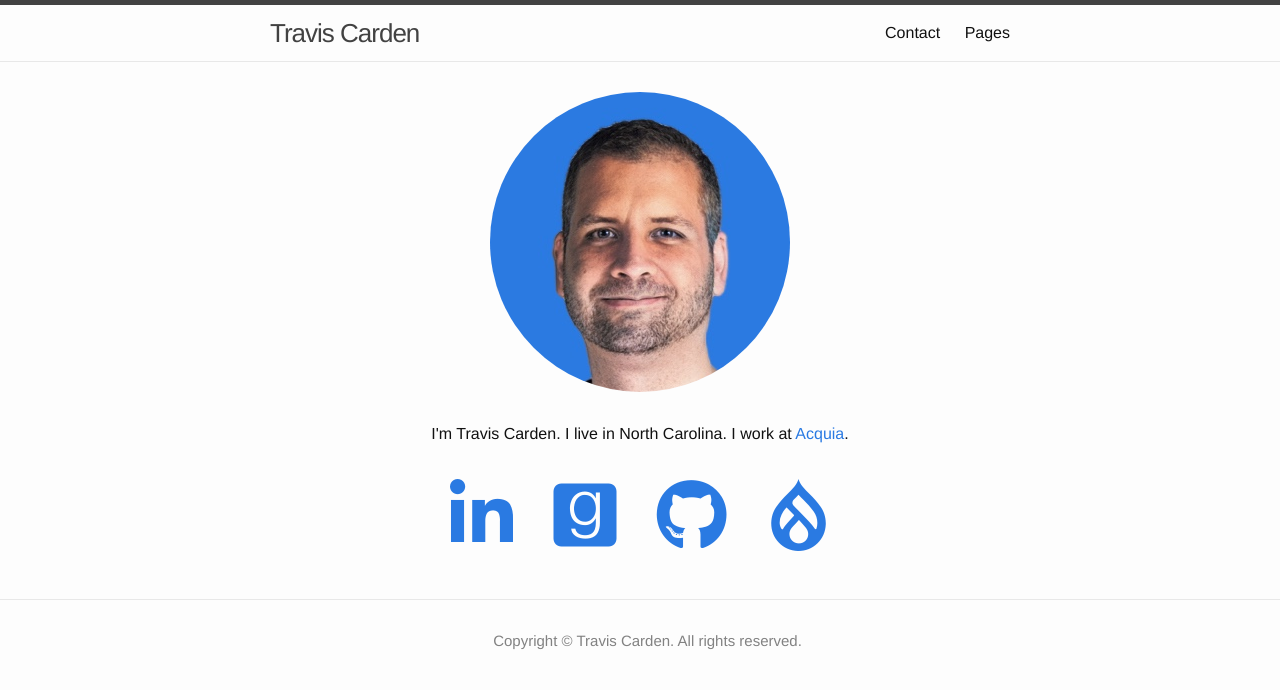
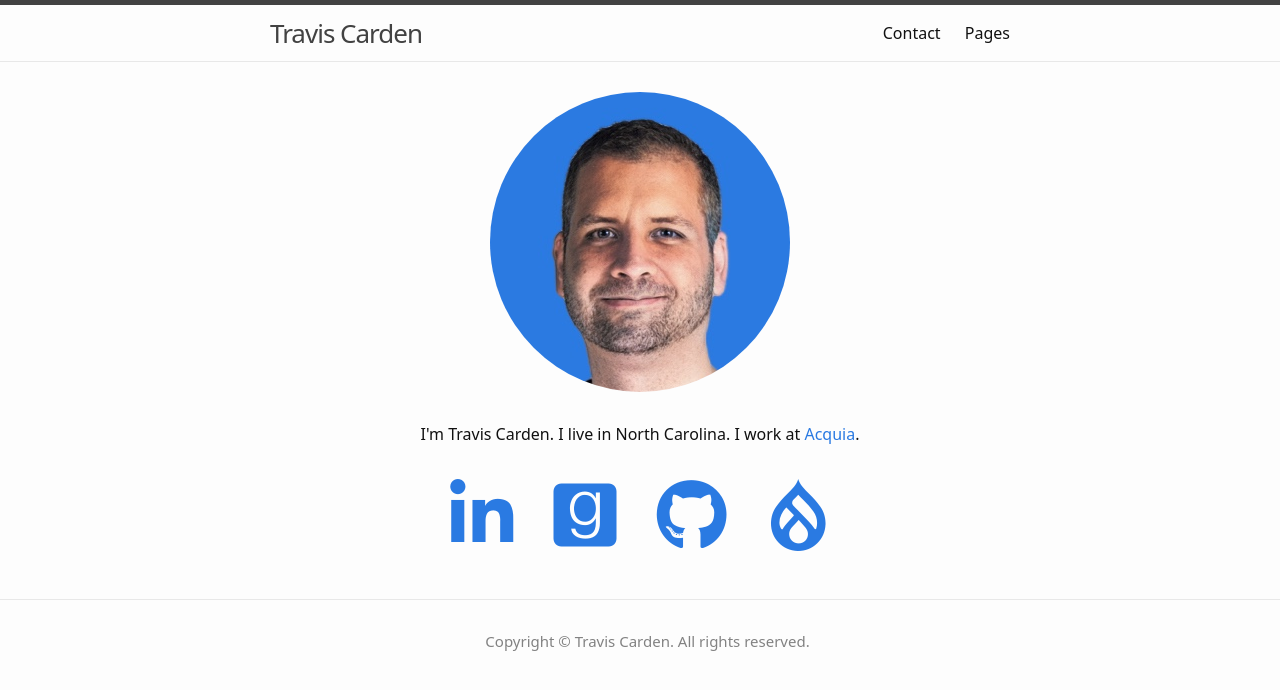
Before and after one commit to TravisCarden/traviscarden.github.io, a Jekyll site: the page built from index.html, in a window 1280 px wide. Shown: the top 690 px of the page. Built offline with Jekyll 4.4.1, drawn with Linux system fonts in a browser that asks for light colours; nearby versions of some CDN libraries.

Commit message:
Update base font.

```diff
--- a/css/main.scss
+++ b/css/main.scss
@@ -6,7 +6,7 @@
 
 
 // Our variables
-$base-font-family: "Helvetica Neue", Helvetica, Arial, sans-serif;
+$base-font-family: system-ui, sans-serif;
 $base-font-size:   16px;
 $base-font-weight: 400;
 $small-font-size:  $base-font-size * 0.875;
```
